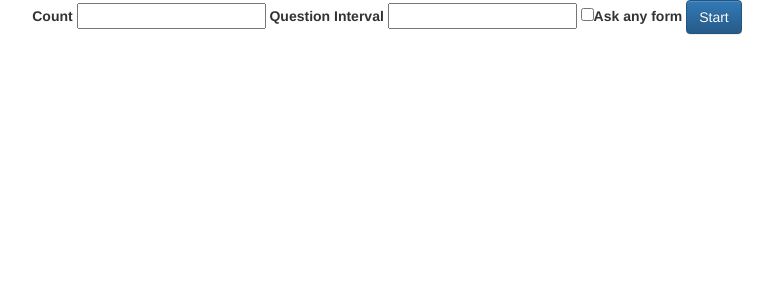
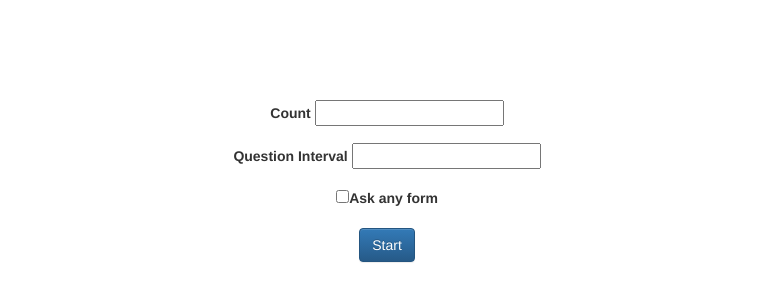
Before and after one commit to Jureth/verbs, a PHP site: page / in a window 1280 px wide. Shown: the top 302 px of the page, without its empty margins (253-1026 px from the left). Run offline with PHP 8.4, Linux system fonts and the light colour scheme; some libraries are stand-ins or nearby versions.

Commit message:
fix small issues

```diff
--- a/index.php
+++ b/index.php
@@ -21,14 +21,14 @@
 	<div class="col-md-12" id="content">
 		<div class="row text-center" id="form">
 			<div class="col-md-12">
-				<form class="form-inline">
+				<form class="">
 					<div class="form-group">
 						<label for="countfield">Count</label>
-						<input type="text" name="count" id="countField" />
+						<input type="number" name="count" id="countField" />
 					</div>
 					<div class="form-group">
 						<label for="questionTime">Question Interval</label>
-						<input type="numeric" name="questionTime" id="questionTimeField" />
+						<input type="number" name="questionTime" id="questionTimeField" />
 					</div>
 					<div class="form-group">
 						<label><input type="checkbox" name="randomForm" id="randomFormField">Ask any form</label>
--- a/main.css
+++ b/main.css
@@ -2,3 +2,7 @@
 	font-size: 400%;
 	padding-top: 6em;
 }
+
+#form {
+	padding-top: 100px;
+}
```
